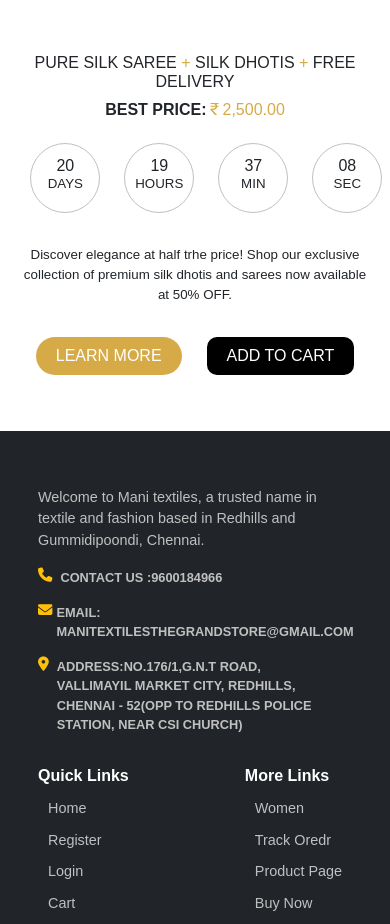
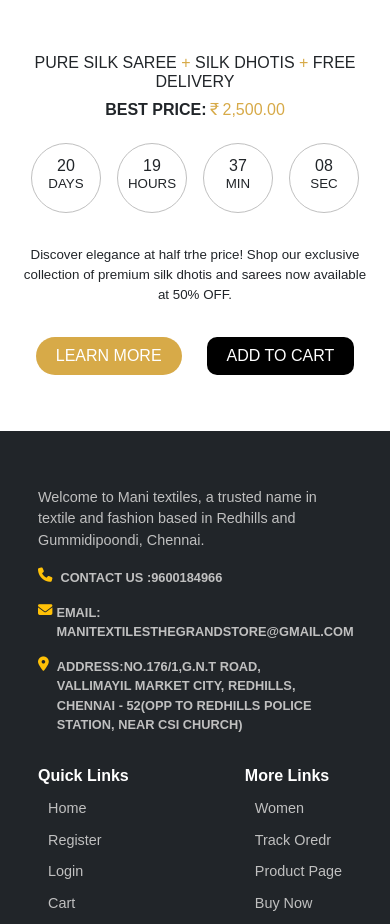
Before and after one commit to karthikeyan799/ManiGransStore, a React (Vite) app: page / in a window 390 px wide. Shown: the part 3340-4264 px from the top of the page. Built offline with nearby package versions, Linux system fonts and the light colour scheme.

Commit message:
discount1

```diff
--- a/src/App.css
+++ b/src/App.css
@@ -1254,8 +1254,8 @@
 }
 
 /* Media query Mobile resolution */
-/* @media screen and (max-width:767px) { */
-@media screen and (max-width:600px) {
+@media screen and (max-width:767px) {
+/* @media screen and (max-width:600px) { */
 
   .footer .copy {
     padding: 30px;
@@ -1669,7 +1669,8 @@
   }
 
   .imgHover {
-    /* margin: auto 20px; */
+    width: 100%;
+    /* margin: auto ; */
     /* border-radius: 5px;
     height: 650px;
     padding: 0px 20px; */
--- a/src/Components/Discount.jsx
+++ b/src/Components/Discount.jsx
@@ -21,7 +21,7 @@
                 <div className='col-xl-4 bgdanger discountCon py-4'>
                     <h5>  PURE SILK SAREE <span>+</span> SILK DHOTIS <span>+</span> FREE DELIVERY</h5>
                     <h5><b>BEST PRICE:</b><span className=''><i className='bi bi-currency-rupee'></i>2,500.00</span></h5>
-                    <div className='d-flex py-3 gap-4 dates'>
+                    <div className='d-flex py-3 gap-3 dates'>
                         <div className='d-flex date' >
                             <h5>20</h5>
                             <p>DAYS</p>
```
